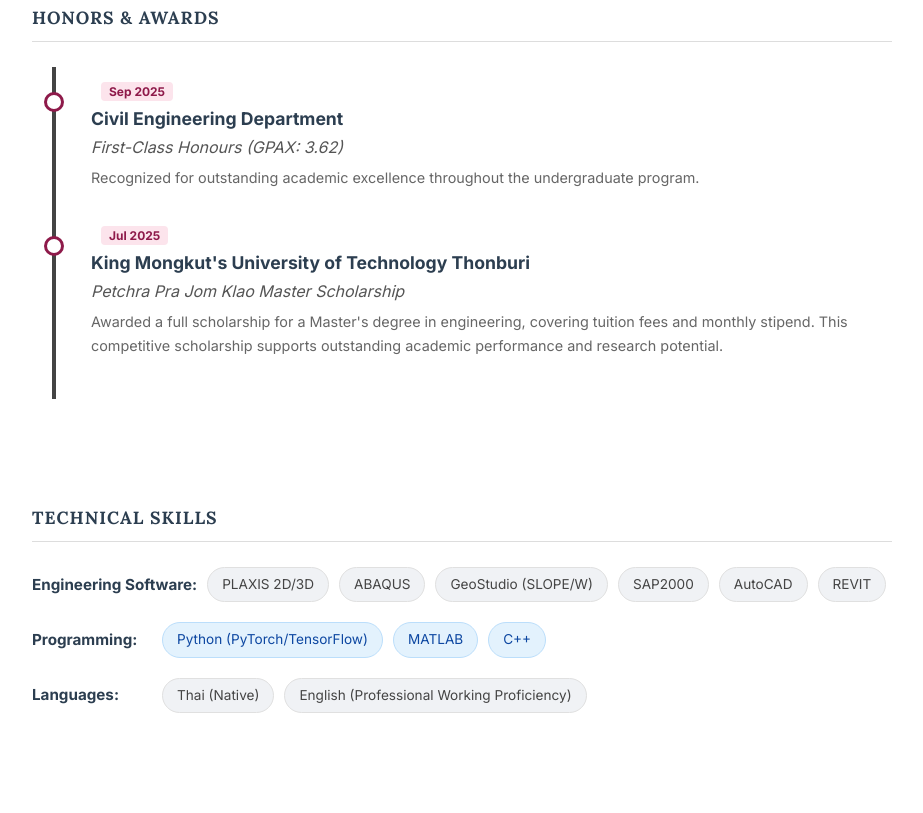
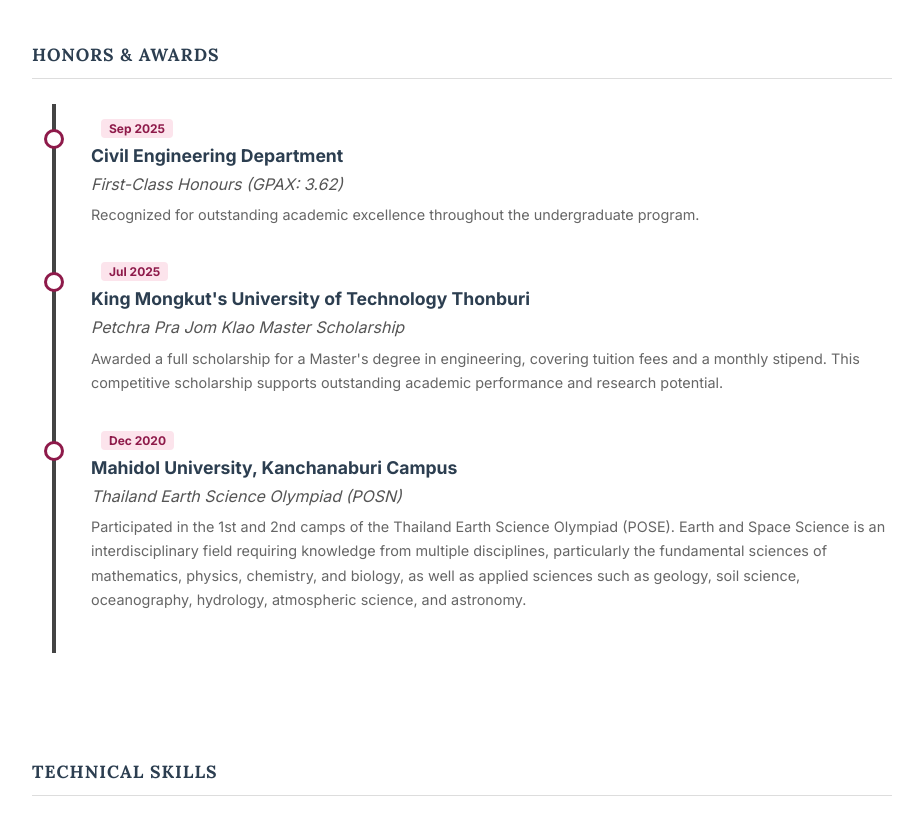
Before and after one commit to AP1S1T/Apisit.github.io, a plain HTML site: page index.html in a window 1280 px wide. Shown: the part 1989-2802 px from the top of the page, without its empty margins (178-1101 px from the left). Drawn offline with Linux system fonts and the light colour scheme; some icons are missing.

Commit message:
Add files via upload

```diff
--- a/index.html
+++ b/index.html
@@ -435,6 +435,7 @@
                     <span class="timeline-date">2025 – Present</span>
                 </div>
                 <span class="degree">Master of Engineering (Geotechnical Engineering)</span>
+                <p style="margin-top: 2px; color: #8e1a4a; font-weight: 600; font-size: 0.85rem; padding-left: 5px;">(CGPA:4.00/4.00)</p>
                 <p style="margin-top: 5px; font-size: 0.9rem; color: #666; padding-left: 5px;">
                     <strong>Thesis:</strong> Physics-Informed Neural Networks for Modeling the Behavior of soil plasticity
                 </p>
@@ -449,7 +450,7 @@
                 </div>
                 <span class="degree">Bachelor of Engineering (Civil Engineering)</span>
                 <p style="margin-top: 2px; color: #8e1a4a; font-weight: 600; font-size: 0.85rem; padding-left: 5px;">
-                    First-class honors
+                    First-class honors (CGPA:3.62/4.00)
                 </p>
             </div>
         </div>
@@ -506,8 +507,9 @@
 
     </div>
     </section>
-    <section id="honors-awards">
+<section id="honors-awards">
     <h2>Honors & Awards</h2>
+
     <div class="timeline">
 
         <div class="timeline-item">
@@ -527,14 +529,24 @@
                 <span class="institution">King Mongkut's University of Technology Thonburi</span>
                 <span class="role">Petchra Pra Jom Klao Master Scholarship</span>
                 <p style="font-size: 0.9rem; color: #666; margin-top: 5px;">
-                    Awarded a full scholarship for a Master's degree in engineering, covering tuition fees and monthly stipend. This competitive scholarship supports outstanding academic performance and research potential.
+                    Awarded a full scholarship for a Master's degree in engineering, covering tuition fees and a monthly stipend. This competitive scholarship supports outstanding academic performance and research potential.
+                </p>
+            </div>
+        </div>
+
+        <div class="timeline-item">
+            <span class="timeline-date">Dec 2020</span>
+            <div class="timeline-content">
+                <span class="institution">Mahidol University, Kanchanaburi Campus</span>
+                <span class="role">Thailand Earth Science Olympiad (POSN)</span>
+                <p style="font-size: 0.9rem; color: #666; margin-top: 5px;">
+                    Participated in the 1st and 2nd camps of the Thailand Earth Science Olympiad (POSE). Earth and Space Science is an interdisciplinary field requiring knowledge from multiple disciplines, particularly the fundamental sciences of mathematics, physics, chemistry, and biology, as well as applied sciences such as geology, soil science, oceanography, hydrology, atmospheric science, and astronomy.
                 </p>
             </div>
         </div>
 
     </div>
 </section>
-
 
 <section id="skills">
     <h2>Technical Skills</h2>
```
